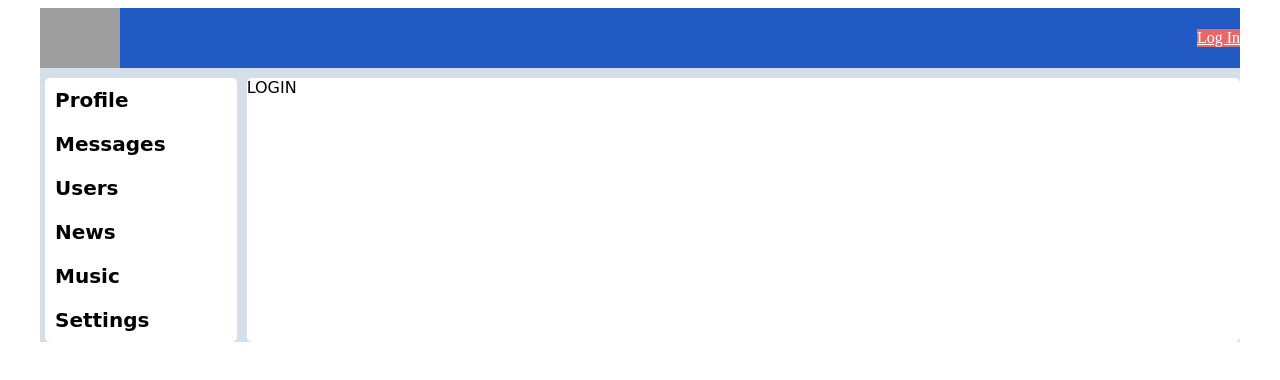
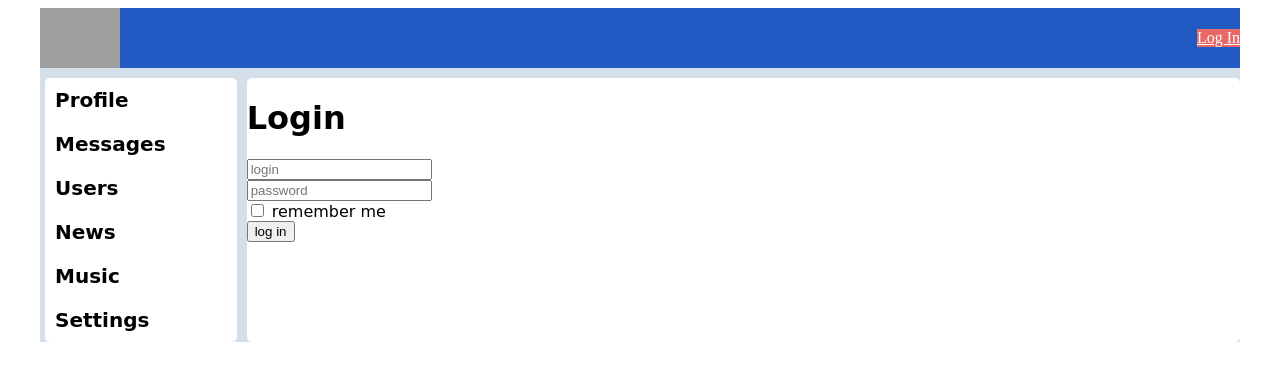
Before and after one commit to JulieBenchuk/social-network, a React (Create React App) app: page /login in a window 1280 px wide. Shown: the top 380 px of the page. Built offline with nearby package versions, Linux system fonts and the light colour scheme; no server answers; grey boxes are pictures that could not be loaded.

Commit message:
added redux-form

```diff
--- a/package.json
+++ b/package.json
@@ -20,7 +20,7 @@
     "react-scripts": "5.0.0",
     "react-test-renderer": "17.0.2",
     "redux": "^4.2.0",
-    "redux-form": "8.3.8",
+    "redux-form": "^8.3.8",
     "redux-thunk": "^2.4.1",
     "reselect": "4.1.5",
     "typescript": "4.4.2",
--- a/src/api/api.tsx
+++ b/src/api/api.tsx
@@ -4,7 +4,7 @@ const instance = axios.create({
     baseURL: `https://social-network.samuraijs.com/api/1.0/`,
     withCredentials: true,
     headers: {
-        "API-KEY": "7f12786a-ee6e-4d24-8def-2f27da56ca11"
+        "API-KEY": "ecef5808-ff06-4035-b5a4-ff1eb699fc6c"
     }
 })
 
--- a/src/components/Login/Login.tsx
+++ b/src/components/Login/Login.tsx
@@ -1,9 +1,29 @@
 import React from 'react';
+
+export const LoginForm = () => {
+    return <div>
+        <form>
+            <div>
+                <input placeholder="login"/>
+            </div>
+            <div>
+                <input placeholder="password"/>
+            </div>
+            <div>
+                <input type={"checkbox"}/> remember me
+            </div>
+            <div>
+                <button>log in</button>
+            </div>
+        </form>
+    </div>
+}
 
 export const Login = () => {
     return (
         <div>
-            LOGIN
+            <h1>Login</h1>
+            <LoginForm/>
         </div>
     );
 };
--- a/src/redux/profile-reducer.tsx
+++ b/src/redux/profile-reducer.tsx
@@ -50,7 +50,7 @@ let initialState = {
     ],
     newPostText: "",
     profile: null,
-    status: "bla bla"
+    status: ""
 }
 
 export const profileReducer = (state: InitialStateType = initialState, action: ActionsType): InitialStateType => {
--- a/src/redux/redux-store.tsx
+++ b/src/redux/redux-store.tsx
@@ -3,13 +3,15 @@ import {profileReducer} from "./profile-reducer";
 import {dialogsReducer} from "./dialogs-reducer";
 import {usersReducer} from "./users-reducer";
 import {authReducer} from "./auth-reducer";
-import thunkMiddleware from "redux-thunk"
+import thunkMiddleware from "redux-thunk";
+import { reducer as formReducer } from 'redux-form'
 
 let rootReducer = combineReducers({
     profilePage: profileReducer,
     dialogsPage: dialogsReducer,
     usersPage: usersReducer,
-    auth: authReducer
+    auth: authReducer,
+    form: formReducer
 })
 
 export let store = legacy_createStore(rootReducer, applyMiddleware(thunkMiddleware));
```
Also changed, not shown: 1 other file (tests, documents, lock files or other folders).
